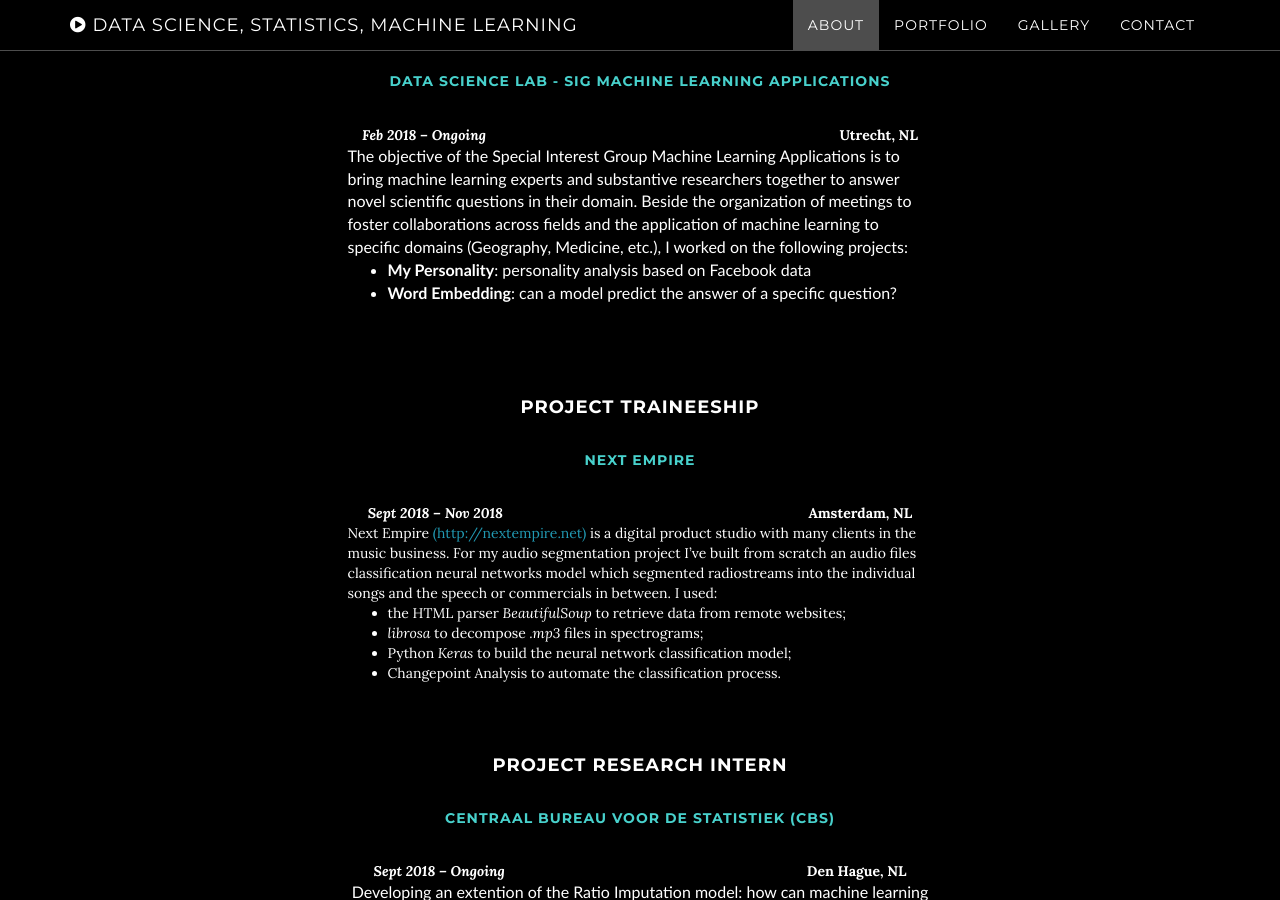
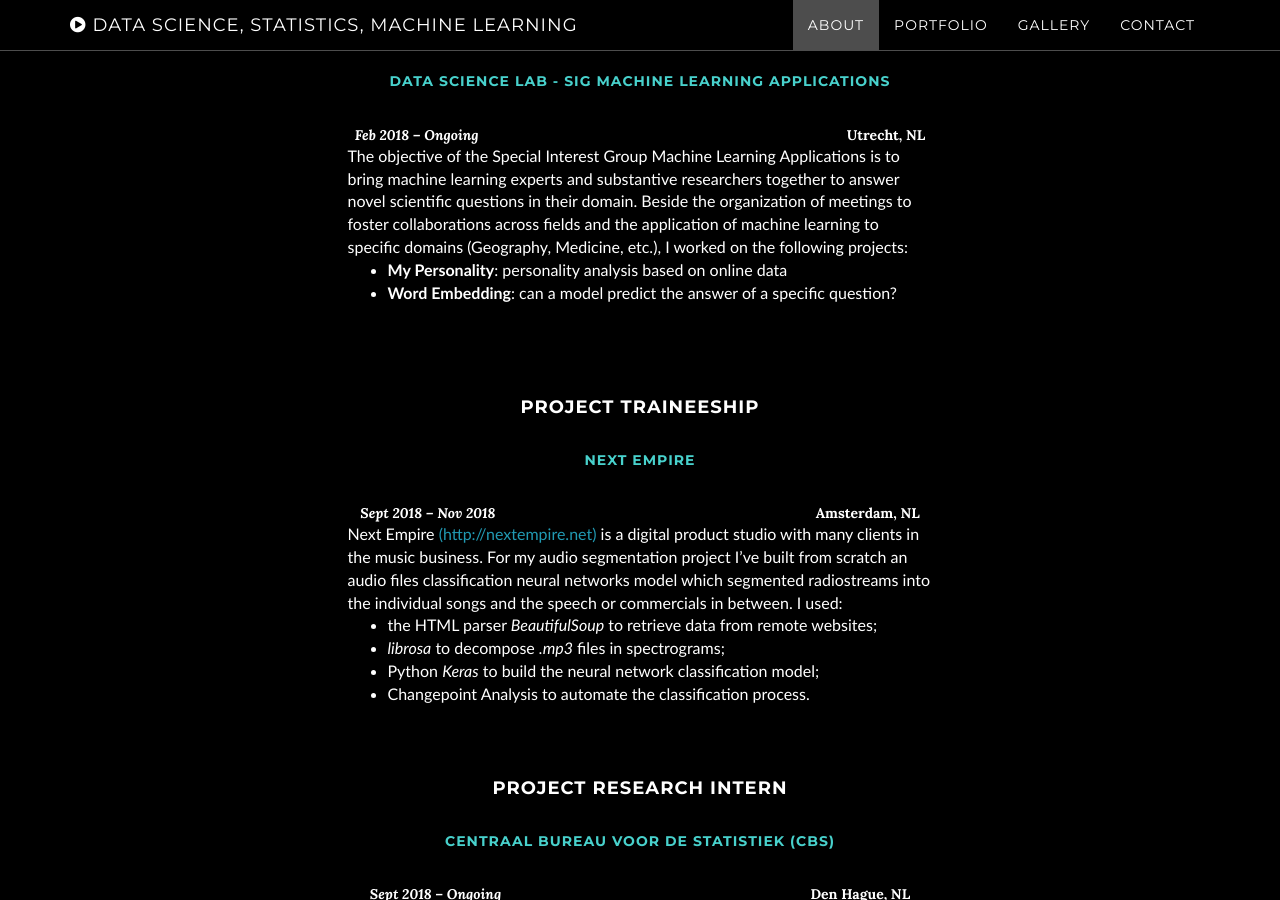
Before and after one commit to AgneseG/AgneseG.github.io, a Jekyll site: the page built from index.html, in a window 1280 px wide and 900 px high, scrolled down 1170 px. Built offline with Jekyll 4.4.1, drawn with Linux system fonts in a browser that asks for light colours.

Commit message:
Update about.html

```diff
--- a/_includes/about.html
+++ b/_includes/about.html
@@ -19,32 +19,32 @@
                 <div class="cntr">
 <h4 " >Student and Research Assistant</h4>
 <h5 style="color:#48D1CC">Data Science Lab - SIG Machine Learning Applications</h5>
-<strong  style="text-align: left;"><em>Feb 2018 &ndash; Ongoing &nbsp;</em> &nbsp;&nbsp;&nbsp;&nbsp;&nbsp;&nbsp;&nbsp; &nbsp;&nbsp;&nbsp; &nbsp;&nbsp;&nbsp;&nbsp;&nbsp;&nbsp;&nbsp;&nbsp;&nbsp;&nbsp;  &nbsp;&nbsp;&nbsp; &nbsp;&nbsp;&nbsp;&nbsp;&nbsp;&nbsp;&nbsp;&nbsp; &nbsp;  &nbsp; &nbsp; &nbsp; &nbsp; &nbsp; &nbsp; &nbsp; &nbsp; &nbsp; &nbsp;&nbsp; &nbsp; &nbsp; &nbsp; &nbsp; &nbsp; &nbsp; &nbsp; &nbsp; &nbsp; &nbsp; &nbsp; &nbsp; &nbsp; &nbsp; &nbsp; &nbsp; &nbsp; Utrecht, NL</strong>
+<strong  style="text-align: left;"><em>Feb 2018 &ndash; Ongoing &nbsp;</em> &nbsp;&nbsp;&nbsp;&nbsp;&nbsp;&nbsp;&nbsp;&nbsp;&nbsp;&nbsp;&nbsp; &nbsp;&nbsp;&nbsp; &nbsp;&nbsp;&nbsp;&nbsp;&nbsp;&nbsp;&nbsp;&nbsp;&nbsp;&nbsp;  &nbsp;&nbsp;&nbsp; &nbsp;&nbsp;&nbsp;&nbsp;&nbsp;&nbsp;&nbsp;&nbsp; &nbsp;  &nbsp; &nbsp; &nbsp; &nbsp; &nbsp; &nbsp; &nbsp; &nbsp; &nbsp; &nbsp;&nbsp; &nbsp; &nbsp; &nbsp; &nbsp; &nbsp; &nbsp; &nbsp; &nbsp; &nbsp; &nbsp; &nbsp; &nbsp; &nbsp; &nbsp; &nbsp; &nbsp; &nbsp; Utrecht, NL</strong>
 <div  style="font-family:Optima;font-size:16px;font-weight:500;text-align: left;" >The objective of the Special Interest Group Machine Learning Applications is to bring machine learning experts and substantive researchers together to answer novel scientific questions in their domain. Beside the organization of meetings to foster collaborations across fields and the application of machine learning to specific domains (Geography, Medicine, etc.), I worked on the following projects:</div>
 <ul>
-<li  style="font-family:Optima;font-size:16px;font-weight:500;text-align: left;"><strong>My Personality</strong>: personality analysis based on Facebook data</li>
+<li  style="font-family:Optima;font-size:16px;font-weight:500;text-align: left;"><strong>My Personality</strong>: personality analysis based on online data</li>
 <li  style="font-family:Optima;font-size:16px;font-weight:500;text-align: left;" ><strong>Word Embedding</strong>: can a model predict the answer of a specific question?</li>
 </ul>
  <br/>  <h6 style="color:black">I</h6>     </div>
                         <div class="cntr">
 <h4 >Project Traineeship</h4>
 <h5  style="color:#48D1CC">Next Empire</h5>
-<strong  style="text-align: left;"><em>Sept 2018 &ndash; Nov 2018</em> &nbsp;&nbsp;&nbsp;&nbsp;&nbsp;&nbsp;&nbsp;&nbsp; &nbsp;&nbsp;&nbsp; &nbsp;&nbsp;&nbsp;&nbsp;&nbsp;&nbsp; &nbsp; &nbsp; &nbsp; &nbsp; &nbsp; &nbsp; &nbsp; &nbsp; &nbsp; &nbsp;&nbsp; &nbsp; &nbsp; &nbsp; &nbsp; &nbsp;&nbsp; &nbsp; &nbsp; &nbsp; &nbsp; &nbsp;  &nbsp; &nbsp; &nbsp; &nbsp; &nbsp; &nbsp; &nbsp; &nbsp; &nbsp; &nbsp; Amsterdam, NL</strong>
-<div style="text-align: left;font-weight:500;">Next Empire <a href="http://nextempire.net">(http://nextempire.net)</a>&nbsp;is a digital product studio with many clients in the music business. For my audio segmentation project I&rsquo;ve built from scratch an audio files classification neural networks model which segmented radiostreams into the individual songs and the speech or commercials in between. I used:</div>
+<strong  style="text-align: left;"><em>Sept 2018 &ndash; Nov 2018</em> &nbsp;&nbsp;&nbsp;&nbsp;&nbsp;&nbsp;&nbsp;&nbsp;&nbsp;&nbsp;&nbsp;&nbsp; &nbsp;&nbsp;&nbsp; &nbsp;&nbsp;&nbsp;&nbsp;&nbsp;&nbsp; &nbsp; &nbsp; &nbsp; &nbsp; &nbsp; &nbsp; &nbsp; &nbsp; &nbsp; &nbsp;&nbsp; &nbsp; &nbsp; &nbsp; &nbsp; &nbsp;&nbsp; &nbsp; &nbsp; &nbsp; &nbsp; &nbsp;  &nbsp; &nbsp; &nbsp; &nbsp; &nbsp; &nbsp; &nbsp; &nbsp; &nbsp; &nbsp; Amsterdam, NL</strong>
+<div style="font-family:Optima;font-size:16px;font-weight:500;text-align: left;">Next Empire <a href="http://nextempire.net">(http://nextempire.net)</a>&nbsp;is a digital product studio with many clients in the music business. For my audio segmentation project I&rsquo;ve built from scratch an audio files classification neural networks model which segmented radiostreams into the individual songs and the speech or commercials in between. I used:</div>
 <ul>
-<li  style="text-align: left;">the HTML parser <em>BeautifulSoup</em> to retrieve data from remote websites;</li>
-<li  style="text-align: left;"><em>librosa</em> to decompose <em>.mp3</em> files in spectrograms;</li>
-<li  style="text-align: left;">Python <em>Keras</em> to build the neural network classification model;</li>
-<li  style="text-align: left;">Changepoint Analysis to automate the classification process.</li>
+<li  style="font-family:Optima;font-size:16px;font-weight:500;text-align: left;">the HTML parser <em>BeautifulSoup</em> to retrieve data from remote websites;</li>
+<li  style="font-family:Optima;font-size:16px;font-weight:500;text-align: left;"><em>librosa</em> to decompose <em>.mp3</em> files in spectrograms;</li>
+<li  style="font-family:Optima;font-size:16px;font-weight:500;text-align: left;">Python <em>Keras</em> to build the neural network classification model;</li>
+<li  style="font-family:Optima;font-size:16px;font-weight:500;text-align: left;">Changepoint Analysis to automate the classification process.</li>
 </ul>
                               <h6 style="color:black">I</h6>
        </div>
                     <div class="cntr">
 <h4 >Project Research Intern</h4>
 <h5 style="color:#48D1CC">Centraal Bureau voor de Statistiek (CBS)</h5>
-<strong  style="text-align: left;"><em>Sept 2018 &ndash; Ongoing &nbsp;</em> &nbsp;&nbsp;&nbsp; &nbsp;&nbsp;&nbsp; &nbsp;&nbsp;&nbsp;&nbsp;&nbsp;&nbsp;&nbsp;&nbsp;&nbsp;&nbsp;&nbsp;&nbsp; &nbsp; &nbsp;  &nbsp; &nbsp; &nbsp; &nbsp; &nbsp; &nbsp; &nbsp; &nbsp;&nbsp; &nbsp; &nbsp; &nbsp; &nbsp; &nbsp;&nbsp; &nbsp; &nbsp; &nbsp; &nbsp; &nbsp;  &nbsp; &nbsp; &nbsp; &nbsp; &nbsp; &nbsp; &nbsp; &nbsp; Den Hague, NL</strong>
+<strong  style="text-align: left;"><em>Sept 2018 &ndash; Ongoing &nbsp;</em> &nbsp;&nbsp;&nbsp;&nbsp;&nbsp; &nbsp;&nbsp;&nbsp; &nbsp;&nbsp;&nbsp;&nbsp;&nbsp;&nbsp;&nbsp;&nbsp;&nbsp;&nbsp;&nbsp;&nbsp; &nbsp; &nbsp;  &nbsp; &nbsp; &nbsp; &nbsp; &nbsp; &nbsp; &nbsp; &nbsp;&nbsp; &nbsp; &nbsp; &nbsp; &nbsp; &nbsp;&nbsp; &nbsp; &nbsp; &nbsp; &nbsp; &nbsp;  &nbsp; &nbsp; &nbsp; &nbsp; &nbsp; &nbsp; &nbsp; &nbsp; Den Hague, NL</strong>
 
-<div style="font-family:Optima;font-size:16px;font-weight:500;" style="text-align: left;">Developing an extention of the Ratio Imputation model: how can machine learning contribute to a more efficient and precise imputation of business missing data?</div>
+<div style="font-family:Optima;font-size:16px;font-weight:500;text-align: left;">Developing an extention of the Ratio Imputation model: how can machine learning contribute to a more efficient and precise imputation of business missing data?</div>
 <h5  style="color:black">I</h5>
      </div>
 <br/>
```
